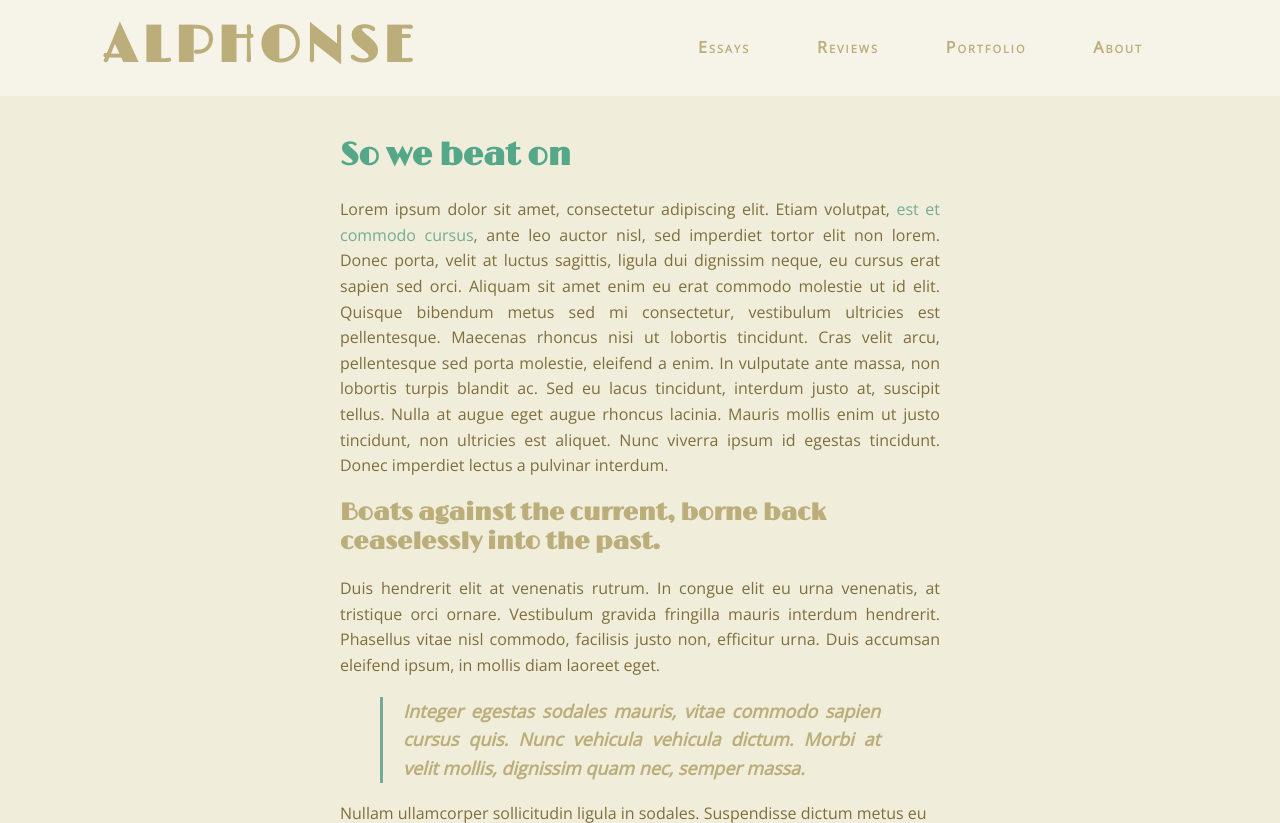
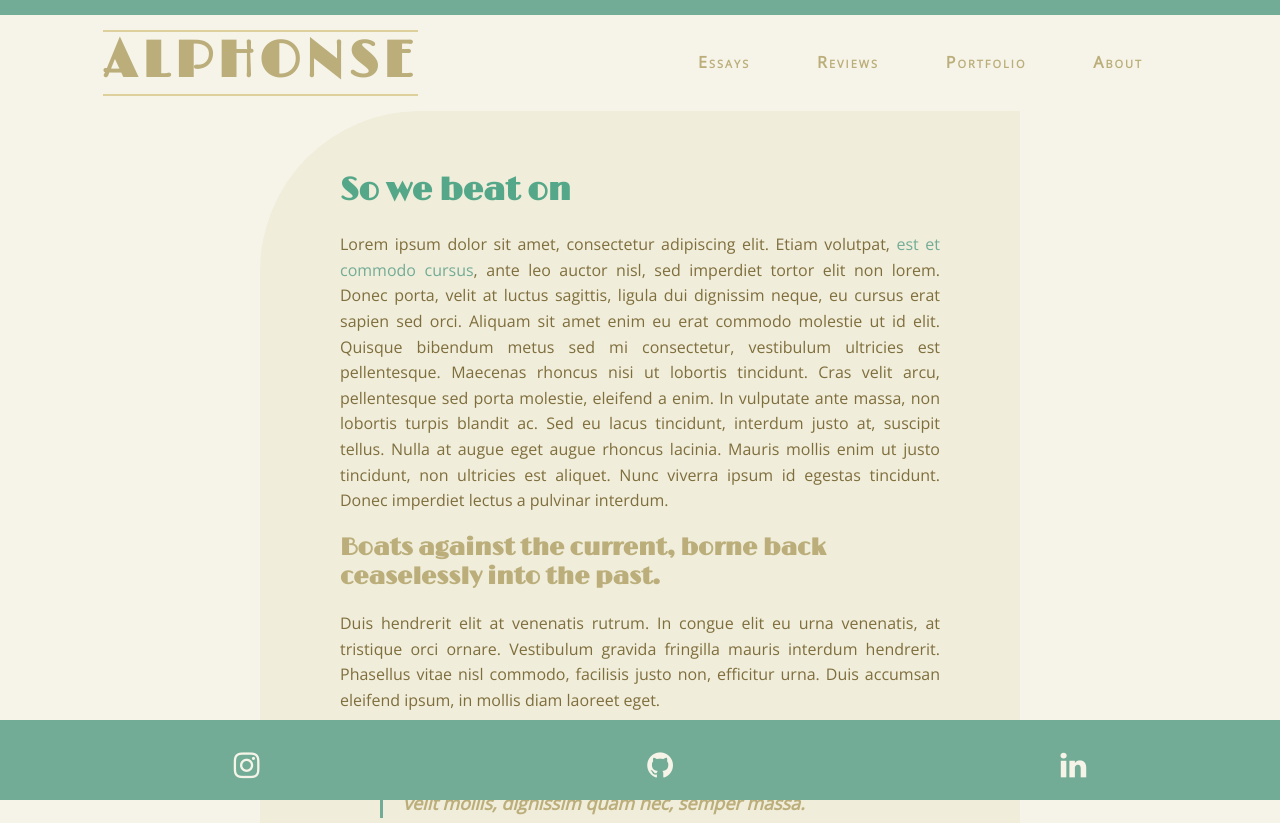
Before and after one commit to caseyjosephine/alphonse, a plain HTML site: page index.html in a window 1280 px wide. Shown: the top 823 px of the page. Drawn offline with nearby package versions, Linux system fonts and the light colour scheme.

Commit message:
make it look pretty by updating the css

```diff
--- a/app.js
+++ b/app.js
@@ -2,10 +2,12 @@ const navSlide = () => {
   const menu = document.querySelector('.menu');
   const nav = document.querySelector('.nav-links');
   const navLinks = document.querySelectorAll('.nav-links li');
+  const footer = document.querySelector('.footer');
 
   menu.addEventListener('click',()=>{
     //Toggle nav
     nav.classList.toggle('nav-active');
+    footer.classList.toggle('footer-hide');
 
     //Animate links
     navLinks.forEach((link, index) => {
--- a/index.html
+++ b/index.html
@@ -3,6 +3,8 @@
 <head>
 <link rel="stylesheet" href="style.css">
 <link href="https://fonts.googleapis.com/css?family=Limelight|Open+Sans|Poiret+One" rel="stylesheet">
+<link rel="stylesheet" href="https://cdnjs.cloudflare.com/ajax/libs/font-awesome/4.7.0/css/font-awesome.min.css">
+
 <title>Alphonse | a beautiful little fool</title>
 </head>
 <body>
@@ -45,6 +47,18 @@
 <p>
  In a nisl elit. Suspendisse quis tincidunt dui, eu facilisis arcu. In luctus sollicitudin eleifend. Fusce faucibus porta suscipit. Nam ultricies congue sapien ut congue. Mauris malesuada nulla in ex sodales, sit amet aliquet neque dapibus. Etiam euismod dolor vel fringilla lacinia. Nullam id mi lorem. Donec gravida, sapien sed semper aliquet, neque diam tristique neque, nec dignissim dui libero imperdiet urna. Aenean egestas ex eget mi mollis hendrerit. Aliquam semper magna augue, eu mollis ligula semper nec. Phasellus lectus libero, semper at lorem eget, dignissim auctor nunc. Donec nec egestas quam. In quis efficitur justo.
 </p>
+</div>
+
+<div class="footer">
+  <ul class="icons">
+				<li><a href="https://www.instagram.com/caseyjonoble/" class="fa fa-instagram" target="_blank"></a></li>
+
+				<li><a href="https://github.com/caseyjosephine" class="fa fa-github" target="_blank"></a></li>
+
+				<li><a href="https://www.linkedin.com/in/caseynoble/" class="fa fa-linkedin" target="_blank"></a></li>
+
+		</ul>
+</div>
 
 <script src="app.js"></script>
 </body>
--- a/style.css
+++ b/style.css
@@ -24,6 +24,7 @@ nav {
   align-items: center;
   background-color: #f6f4e8;
   height: 12vh;
+  border-top: 15px solid #73AC96;
 }
 
 nav ul {
@@ -63,24 +64,29 @@ nav a:hover {
 }
 
 body { // My body is a wonderland, just FYI;
-  background-color: #F0EDDA;
+  background-color: #f6f4e8;
   box-sizing: border-box;
   color: #7F6E3D;
   font-size: 16px;
   font-family: 'Open Sans', sans-serif;
   line-height: 1.6;
   margin: 0px;
+  padding-bottom: 8vh;
 }
 
 .main {
+  background-color: #F0EDDA;
   margin: auto;
-  padding: 20px 60px;
+  padding: 40px 80px;
   max-width: 600px;
+  border-top-left-radius: 160px;
+  border-top-right-radius: 0px;
 }
 
 .main p{
   text-align: justify;
 }
+
 
 a {
   color: #73AC96;
@@ -91,6 +97,10 @@ a:hover {
   text-decoration: underline;
 }
 
+nav h1 {
+  border-top: 2px solid #ddd09d;
+  border-bottom: 2px solid #ddd09d;
+}
 h1, h3 {
   color: #54A788;
   font-family: 'Limelight', cursive;
@@ -146,6 +156,39 @@ blockquote {
 
 }
 
+.footer {
+    position: fixed;
+    height: 10vh;
+    left: 0;
+    bottom: 0;
+    width: 100%;
+    background-color: #73AC96;
+    color: #f6f4e8;
+    text-align: center;
+    font-size:30px;
+    line-height: .7;
+    padding:auto;
+}
+
+.footer-hide {
+  display:none;
+}
+
+.footer a {
+  color: #f6f4e8;
+}
+
+.footer a:hover{
+  color: #ddd09d;
+  text-decoration: none;
+}
+
+.icons {
+  display:flex;
+  list-style: none;
+  justify-content: space-around;
+}
+
 @keyFrames navLinkFade{
   from{
     opacity: 0;
```
